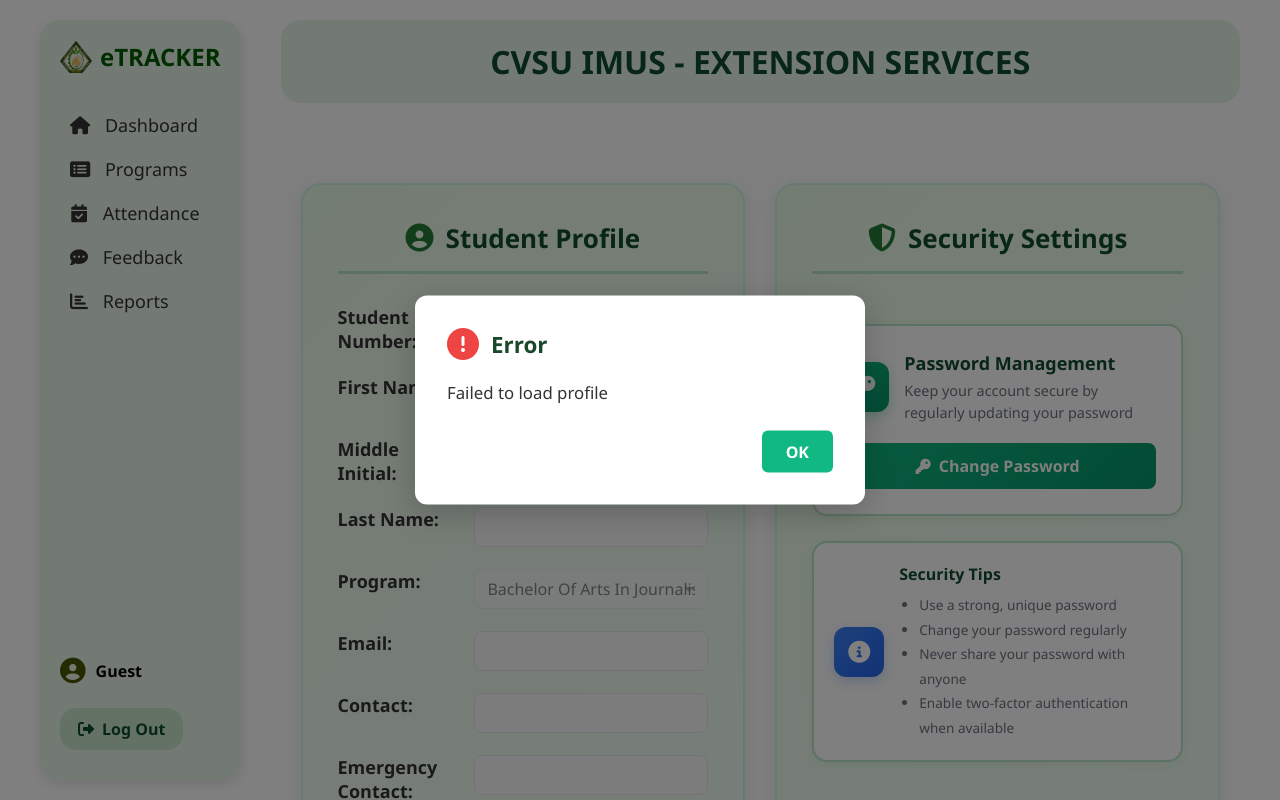
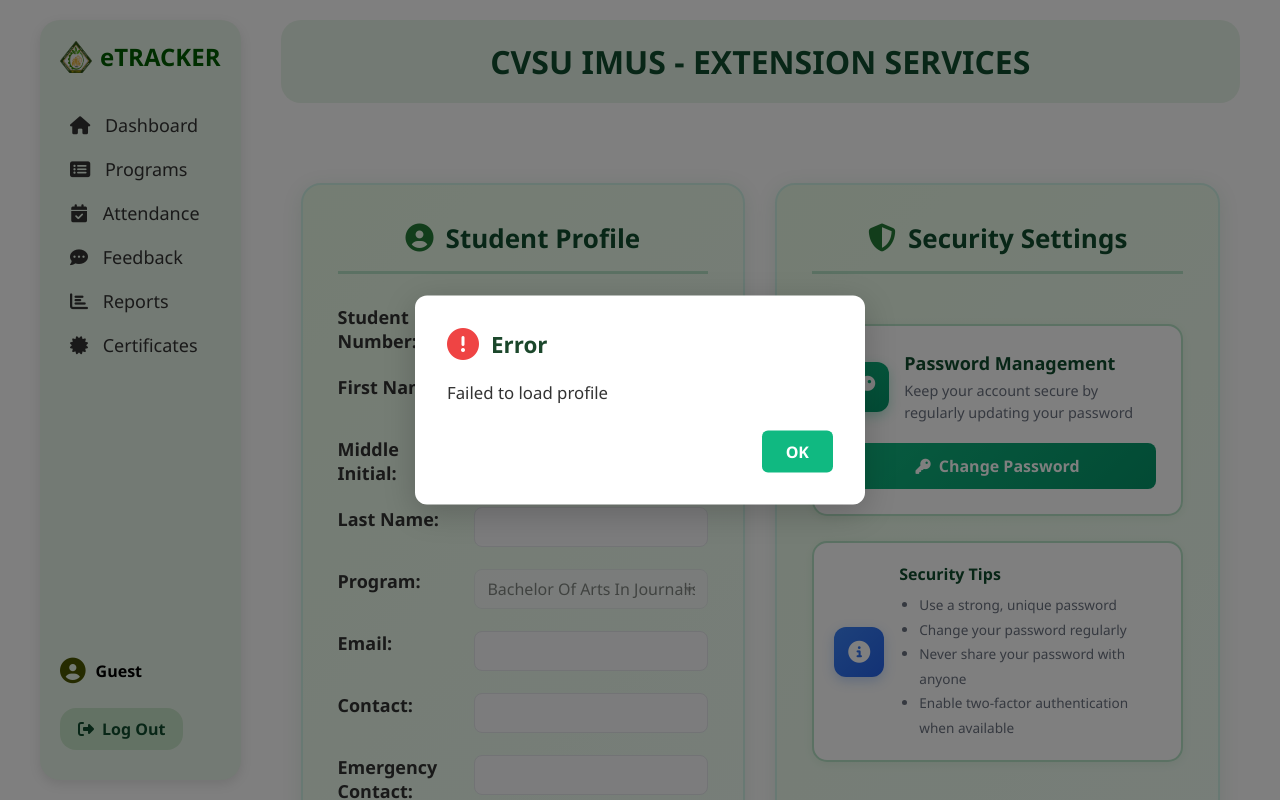
Before and after one commit to ZennCalista/ZennCalista.github.io, a PHP site: page /Etracker/STUDENT/Profile.php in a window 1280 px wide. Run offline with PHP 8.4, Linux system fonts and the light colour scheme; data that the repository does not hold is empty.

Commit message:
Add Certificates navigation link to student sidebar
- Added new navigation menu item for Certificates in STUDENT/Profile.php

```diff
--- a/STUDENT/Profile.php
+++ b/STUDENT/Profile.php
@@ -353,6 +353,7 @@ if ($user_id) {
             <a href="Feedback.php" class="nav-item"><i class="fas fa-comment-dots"></i> Feedback</a>
             <a href="Reports.php" class="nav-item"><i class="fas fa-chart-bar"></i> Reports</a>
             <!-- <a href="Profile.php" class="nav-item active"><i class="fas fa-user"></i> Profile</a> -->
+            <a href="certificates.php" class="nav-item"><i class="fas fa-certificate"></i> Certificates</a>
         </nav>
         <div class="sidebar-bottom">
             <a href="Profile.php" class="user-info" style="text-decoration: none; color: inherit; cursor: pointer;">
```
